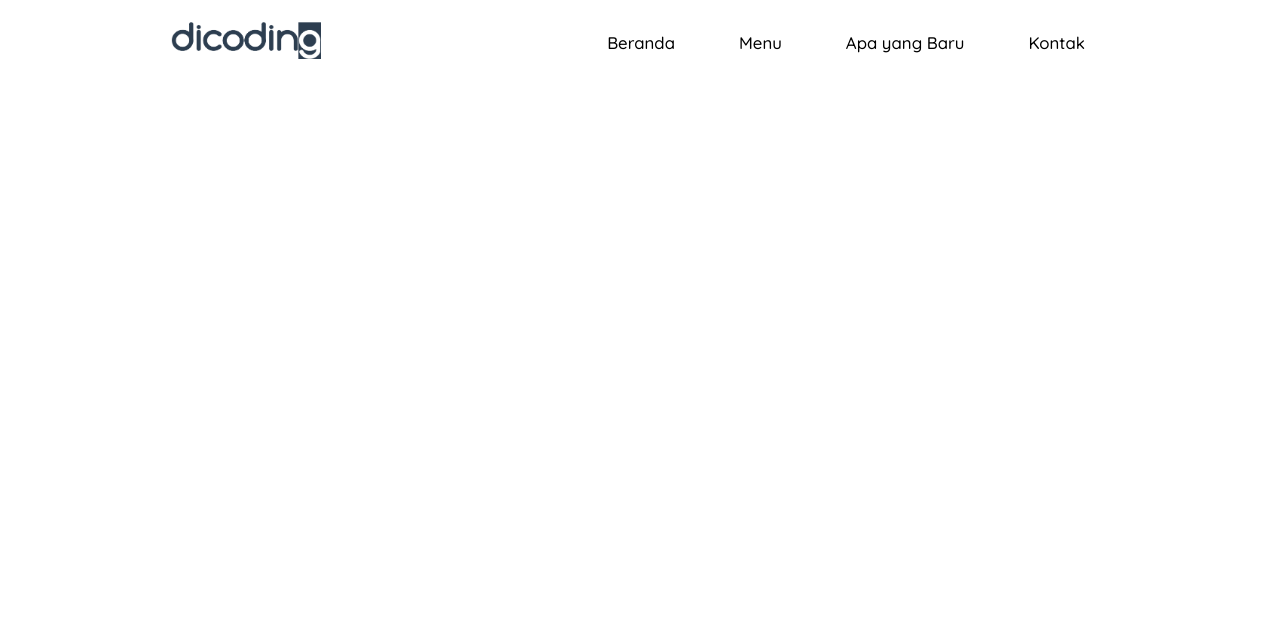
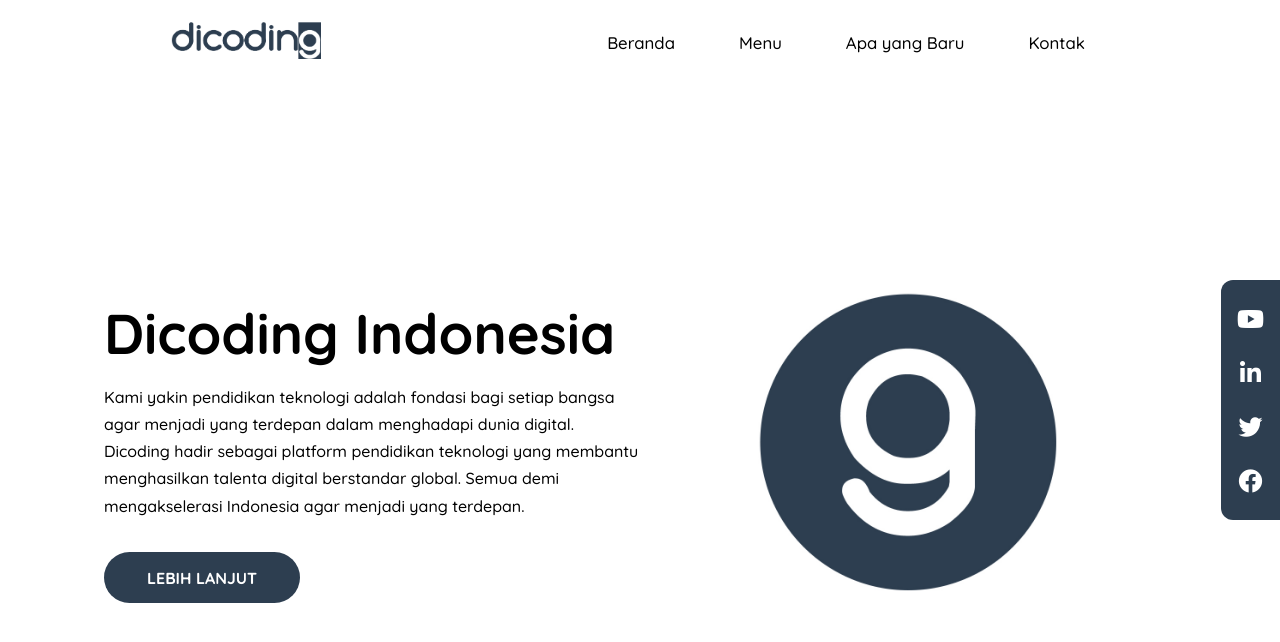
Before and after one commit to Arraidh/landing-page-dicoding, a plain HTML site: page index.html in a window 1280 px wide. Drawn offline with Linux system fonts and the light colour scheme.

Commit message:
add main content and aside content

```diff
--- a/css/app.css
+++ b/css/app.css
@@ -59,3 +59,107 @@
   background-color: #425c77;
   color: white;
 }
+
+main {
+  max-width: 1200px;
+  width: 100%;
+  margin-inline: auto;
+  padding: 2rem 4rem;
+  flex: 1;
+
+  display: flex;
+  align-items: center;
+}
+
+main .content {
+  flex: 1;
+  display: flex;
+  align-items: center;
+}
+
+main .content .content-description {
+  flex: 1 1;
+}
+
+main .content .content-description .title {
+  font-size: 3.5rem;
+  margin-block: 1rem;
+}
+
+main .content .content-description p {
+  line-height: 1.7rem;
+  font-size: 1rem;
+}
+
+main .content .content-description button {
+  padding: 0.8rem 2.5rem;
+  margin-block-start: 1rem;
+  text-transform: uppercase;
+  font-weight: 700;
+  font-size: 1rem;
+  font-family: "Quicksand", sans-serif;
+  color: white;
+
+  border: 3px solid transparent;
+  border-radius: 999px;
+  background-color: #2d3e50;
+  cursor: pointer;
+  transition: all 0.15s ease-in;
+}
+
+main .content .content-description button:hover {
+  border: 3px solid #2d3e50;
+  color: #2d3e50;
+  background-color: transparent;
+}
+
+main .content .content-image {
+  flex: 1;
+  display: flex;
+}
+
+main .content .content-image img {
+  margin: auto;
+  min-width: 250px;
+  width: 300px;
+}
+
+main aside {
+  position: fixed;
+  inset-block: 0;
+  inset-inline-end: 0;
+}
+
+main aside .social-media {
+  height: 100%;
+  display: flex;
+}
+
+main aside .social-media ul {
+  padding: 1.5rem 1rem;
+  margin: auto;
+  border-top-left-radius: 12px;
+  border-bottom-left-radius: 12px;
+  background-color: #2d3e50;
+
+  display: flex;
+  flex-flow: column nowrap;
+  align-items: center;
+  justify-content: center;
+  gap: 1.5rem;
+}
+
+main aside .social-media li {
+  list-style-type: none;
+}
+
+main aside .social-media li a {
+  text-decoration: none;
+  font-size: 1.5rem;
+  color: white;
+  transform: all 0.1s ease-in-out;
+}
+
+main aside .social-media li a:hover {
+  color: #89b0d9;
+}
--- a/index.html
+++ b/index.html
@@ -8,7 +8,17 @@
 
     <!-- CSS Utama -->
     <link rel="stylesheet" href="/css/app.css" />
+
+    <!-- Font Awesome 5.15.4 -->
+    <link
+      rel="stylesheet"
+      href="https://cdnjs.cloudflare.com/ajax/libs/font-awesome/5.15.4/css/all.min.css"
+      integrity="sha512-1ycn6IcaQQ40/MKBW2W4Rhis/DbILU74C1vSrLJxCq57o941Ym01SwNsOMqvEBFlcgUa6xLiPY/NS5R+E6ztJQ=="
+      crossorigin="anonymous"
+      referrerpolicy="no-referrer"
+    />
   </head>
+
   <body>
     <header class="navbar-container">
       <div class="logo">
@@ -23,5 +33,46 @@
         </ul>
       </nav>
     </header>
+    <!-- end of navbar -->
+
+    <main>
+      <div class="content">
+        <div class="content-description">
+          <h1 class="title">Dicoding Indonesia</h1>
+          <p>
+            Kami yakin pendidikan teknologi adalah fondasi bagi setiap bangsa
+            agar menjadi yang terdepan dalam menghadapi dunia digital. Dicoding
+            hadir sebagai platform pendidikan teknologi yang membantu
+            menghasilkan talenta digital berstandar global. Semua demi
+            mengakselerasi Indonesia agar menjadi yang terdepan.
+          </p>
+
+          <button>Lebih lanjut</button>
+        </div>
+
+        <div class="content-image">
+          <img src="/img/circle-g.jpg" alt="Dicoding Indonesia" />
+        </div>
+      </div>
+
+      <aside>
+        <div class="social-media">
+          <ul>
+            <li>
+              <a href="#"><i class="fab fa-youtube"></i></a>
+            </li>
+            <li>
+              <a href="#"><i class="fab fa-linkedin-in"></i></a>
+            </li>
+            <li>
+              <a href="#"><i class="fab fa-twitter"></i></a>
+            </li>
+            <li>
+              <a href="#"><i class="fab fa-facebook"></i></a>
+            </li>
+          </ul>
+        </div>
+      </aside>
+    </main>
   </body>
 </html>
```
